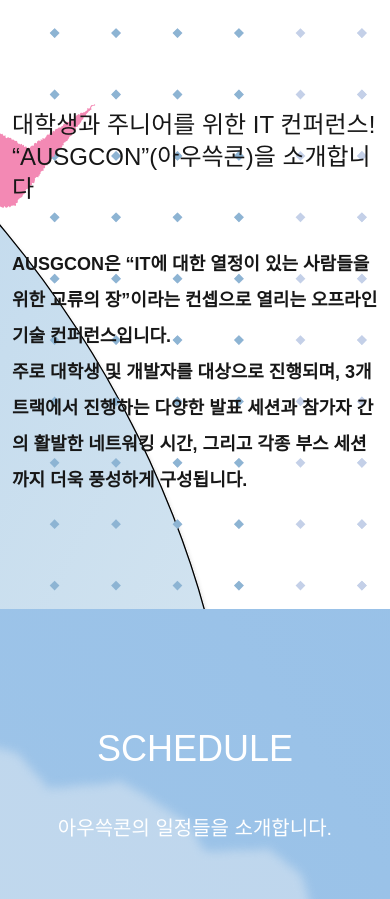
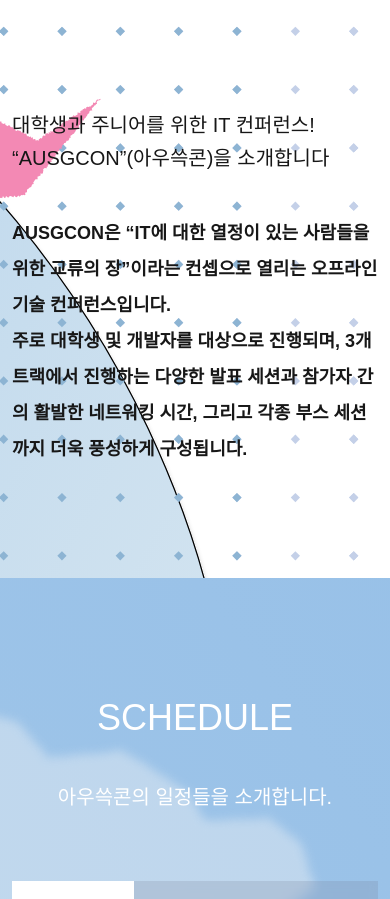
Before and after one commit to AUSG/ausgcon2025, a Next.js app: page / in a window 390 px wide. Shown: the part 846-1745 px from the top of the page. Built offline with nearby package versions, Linux system fonts and the light colour scheme; a web font is replaced by a local one.

Commit message:
fix : 모바일 줄바꿈 안되게

```diff
--- a/src/components/description/DescriptionSection.tsx
+++ b/src/components/description/DescriptionSection.tsx
@@ -2,7 +2,7 @@
   return (
     <section className="flex flex-row-reverse items-center bg-white bg-[url('/image/description_bg.svg')] bg-cover bg-center bg-no-repeat py-[95px]">
       <div className="items-left my-4 flex h-fit w-[775px] flex-col justify-center px-3 text-left lg:pr-32">
-        <p className="mb-[41px] text-2xl sm:text-3xl">
+        <p className="mb-[41px] text-xl leading-relaxed sm:text-3xl">
           대학생과 주니어를 위한 IT 컨퍼런스!
           <br />
           “AUSGCON”(아우쓱콘)을 소개합니다
```
